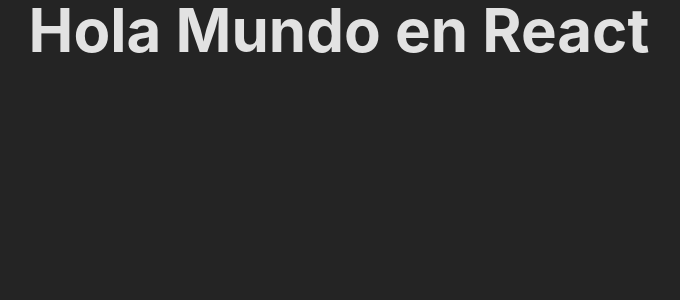
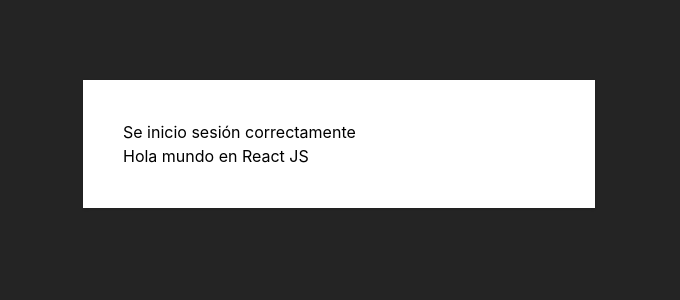
Before and after one commit to dgutierrez21/JavaScript-Moderno-Guia-Definitiva-Construye-20-Proyectos, a React (Vite) app in the folder Curso+JS+Moderno/Curso JS Moderno/Introduccion-React/cotizador-prestamos-react/: page / in a window 1280 px wide. Shown: the top 300 px of the page, without its empty margins (301-981 px from the left). Built offline with nearby package versions, Linux system fonts and the light colour scheme.

Commit message:
¿Qué es JSX?

```diff
--- a/Curso+JS+Moderno/Curso JS Moderno/Introduccion-React/cotizador-prestamos-react/src/App.jsx
+++ b/Curso+JS+Moderno/Curso JS Moderno/Introduccion-React/cotizador-prestamos-react/src/App.jsx
@@ -1,11 +1,24 @@
+function App() {
+  let mensaje;
 
+  const verOfal = true;
 
-function App() {
-
+  if (verOfal) {
+    mensaje = "Hola mundo en React JS";
+  } else {
+    mensaje = "Ha ocurrido un error";
+  }
 
   return (
-    <h1 className="text-6xl text-center font-bold">Hola Mundo en React</h1>
-  )
+    <div className="my-20 max-w-lg mx-auto bg-white text-black shadow p-10">
+      <p>
+        {verOfal
+          ? "Se inicio sesión correctamente"
+          : "No se pudo iniciar sesión"}
+      </p>
+      <p>{mensaje} </p>
+    </div>
+  );
 }
 
-export default App
+export default App;
```
